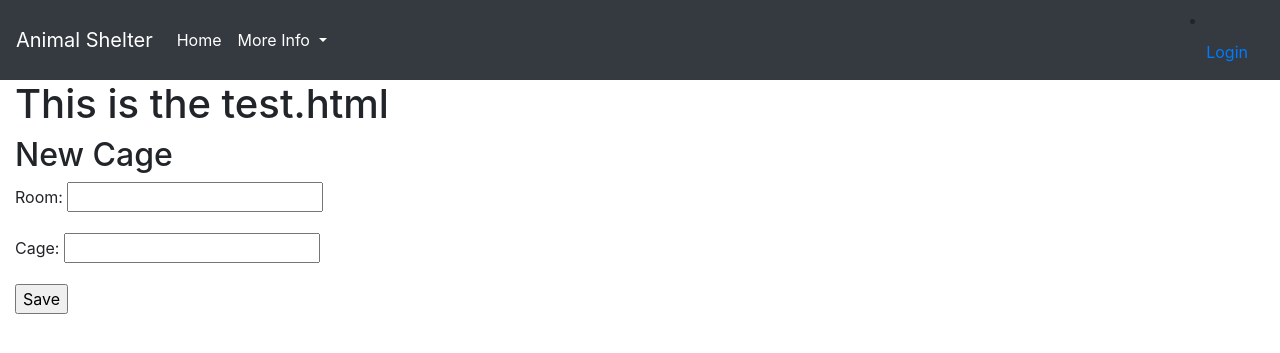
After one commit to import-tao/shelter-record-manager, a Django app: page /app/building/create/ in a window 1280 px wide. The commit adds this page. Shown: the top 353 px of the page. Run offline with Django 3.2, Linux system fonts and the light colour scheme; some libraries are stand-ins or nearby versions.

Commit message:
fixed vacant cages queryset, included add cage- validation broke

```diff
--- a/shelter/catalog/forms.py
+++ b/shelter/catalog/forms.py
@@ -1,9 +1,9 @@
-from django import forms
-from catalog import models
+from django import forms, forms
+from catalog.models import Animal, AnimalInstance, Building, Colour, Shelter_Location, Caretakers, Medication, Allergies
 
 class AnimalCreateForm(forms.ModelForm):
     class Meta:
-        model = models.Animal
+        model = Animal
         fields = [
             'animal_species',
             'breed',
@@ -12,7 +12,7 @@ class AnimalCreateForm(forms.ModelForm):
 
 class AnimalInstanceCreateForm(forms.ModelForm):
     class Meta:
-        model = models.AnimalInstance
+        model = AnimalInstance
         exclude = (
             'species',
             'cross',
@@ -23,29 +23,54 @@ class AnimalInstanceCreateForm(forms.ModelForm):
 
 class ColourCreateForm(forms.ModelForm):
     class Meta:
-        model = models.Colour
+        model = Colour
         fields = [
             'colorfield',
         ]
 
 class BuildingCreateForm(forms.ModelForm):
     class Meta:
-        model = models.Building
+        model = Building
         fields = [
             'room',
             'cage',
         ]
+    '''override the validation for this so that we can check if the new
+     form contains a room/cage combination already saved to the database
+    ********************************************************************
+    ********************************************************************
+    ********************************************************************
+    ***********TO DO as it is not currently working*********************
+    ********************************************************************
+    ********************************************************************
+    ********************************************************************
+    '''
+    def clean(self):
+        cleaned_data = super().clean()
+        room =  cleaned_data.get('room')
+        cage = cleaned_data.get('cage')
+        #if room and cage fields are valid...
+        if cage:
+            if cage in Building.objects.all():
+                raise forms.ValidationError(
+                'This cage already exists. Please try again'
+            )
+        elif room and cage:
+            if room in Building.objects.all() and cage in Building.objects.all():
+                raise forms.ValidationError(
+                    'This room and cage combination is already in use. Please try again.'
+                )
 
 class ShelterLocationCreateForm(forms.ModelForm):
     class Meta:
-        model = models.Shelter_Location
+        model = Shelter_Location
         exclude = [
             'rooms',
         ]
 
 class CaretakersCreateForm(forms.ModelForm):
     class Meta:
-        model = models.Caretakers
+        model = Caretakers
         fields = [
             'first_name',
             'last_name',
@@ -56,7 +81,7 @@ class CaretakersCreateForm(forms.ModelForm):
 
 class MedicationCreateForm(forms.ModelForm):
     class Meta:
-        model = models.Medication
+        model = Medication
         exclude = [
             'aniinst1',
 
@@ -64,7 +89,7 @@ class MedicationCreateForm(forms.ModelForm):
 
 class AllergiesCreateForm(forms.ModelForm):
     class Meta:
-        model = models.Allergies
+        model = Allergies
         exclude = [
             'aniinst1',
         ]
--- a/shelter/catalog/models.py
+++ b/shelter/catalog/models.py
@@ -119,6 +119,10 @@ class Building(models.Model):
     def __str__(self):
         return 'Cage {} {}'.format(self.cage, self.room)
 
+    def get_absolute_url(self):
+        from django.urls import reverse
+        return reverse("building_update", args=[str(self.id)])
+
 class Address(models.Model):
     number_or_name = models.CharField(max_length= 20, help_text= 'Please enter the house number or name.')
     street = models.CharField(max_length = 30, help_text= 'Street name')
--- /dev/null
+++ b/shelter/catalog/templates/catalog/building_create.html
@@ -0,0 +1,16 @@
+{% extends "catalog/base.html" %} {% block title %}
+<title>Add a new building info!</title> {% endblock %} {% block content %}
+
+<h1>This is the test.html</h1>
+
+<form action="" method="post">
+    {% csrf_token %}
+
+    <h2>New Cage</h2>
+
+    {{ form.as_p }}
+
+
+    <input type="submit" value="Save">
+</form>
+{% endblock %}
--- a/shelter/catalog/urls.py
+++ b/shelter/catalog/urls.py
@@ -9,5 +9,7 @@ urlpatterns = [
     path('<name>/<int:pk>/update/', views.AnimalInstanceUpdateView.as_view(), name= "animal_instance_update"),
     path('<name>/<int:pk>/update/animal', views.AnimalTypeUpdateView.as_view(), name= 'animal_type_update'),
     path('<name>/<int:pk>/delete', views.AnimalInstanceDeleteView.as_view(), name= 'animal_instance_delete'),
-    path('building/', views.cagedetailview, name='cage_detail')
+    path('building/', views.cagedetailview, name='cage_detail'),
+    path('building/create/', views.BuildingCreateView, name='building_create')
+    #path('building/update/<int:pk>', views.BuildingUpdateView.as_view(), name='building_update'),
 ]
--- a/shelter/catalog/views.py
+++ b/shelter/catalog/views.py
@@ -92,6 +92,11 @@ class AnimalInstanceUpdateView(UpdateView):
     fields = '__all__'
     template_name = 'catalog/animal_instance_update.html'
 
+class BuildingUpdateView(UpdateView):
+    model = Building
+    fields = '__all__'
+    template_name = 'catalog/building_update.html'
+
 class AnimalInstanceDeleteView(DeleteView):
     model = AnimalInstance
     context_object_name = 'animal_instance'
@@ -99,14 +104,25 @@ class AnimalInstanceDeleteView(DeleteView):
     success_url = reverse_lazy('home_page')
     template_name = 'catalog/animal_instance_delete.html'
 
+def BuildingCreateView(request):
+    if request.POST:
+        form = forms.BuildingCreateForm(request.POST)
+        if form.is_valid():
+            form.save
+            return HttpResponseRedirect(reverse('home_page') )
+    else:
+        form = forms.BuildingCreateForm()
+        return render(request, 'catalog/building_create.html', context={
+            'form': form,
+            })
 
 def cagedetailview(request):
-    occupied_cages = AnimalInstance.objects.all().filter(status__exact='a')
+    occupied_cages = AnimalInstance.objects.all().filter(status__exact='a').filter(cage__isnull=False)
     # Check if the cage stated is already occupied.
     # get the cage from the form and then see if it exists in the below queryset -
     # https://stackoverflow.com/questions/6554481/how-to-see-if-a-value-or-object-is-in-a-queryset-field
     #Building.objects.filter(animalanstance__status='a')
-    unallocated_animals = AnimalInstance.objects.filter(status__exact='a').filter(cage__isnull=True)
+    unallocated_animals = AnimalInstance.objects.filter(status__exact='a').filter(cage__cage__isnull=True)
     vacant_cages = Building.objects.all().exclude(animalinstance__status='a')
     context = {
         'occupied_cages':occupied_cages,
--- a/shelter/templates/index/base.html
+++ b/shelter/templates/index/base.html
@@ -55,7 +55,6 @@
           <div class="dropdown-menu" aria-labelledby="navbarDropdown">
             <a class="dropdown-item" href="{% url 'home_page' %}">Dashboard</a>
             <a class="dropdown-item" href="{% url 'animal_create'%}">Add a New Animal</a>
-            <a class="dropdown-item" href="">Medication</a>
             <div class="dropdown-divider"></div>
           </div>
           <li class="nav-item dropdown active">
@@ -65,7 +64,7 @@
               </a>
               <div class="dropdown-menu" aria-labelledby="navbarDropdown">
                 <a class="dropdown-item" href="{% url 'cage_detail' %}">Cage List</a>
-                <a class="dropdown-item" href="">Edit Cages</a>
+                <a class="dropdown-item" href="{% url 'building_create' %}">Add a cage</a>
                 <div class="dropdown-divider"></div>
               </div>
           {% endif %}
```
Also changed, not shown: shelter/catalog/templates/catalog/building_update.html (added, +14 -0 lines), shelter/catalog/templates/catalog/cagedetail.html (+5 -3 lines).
